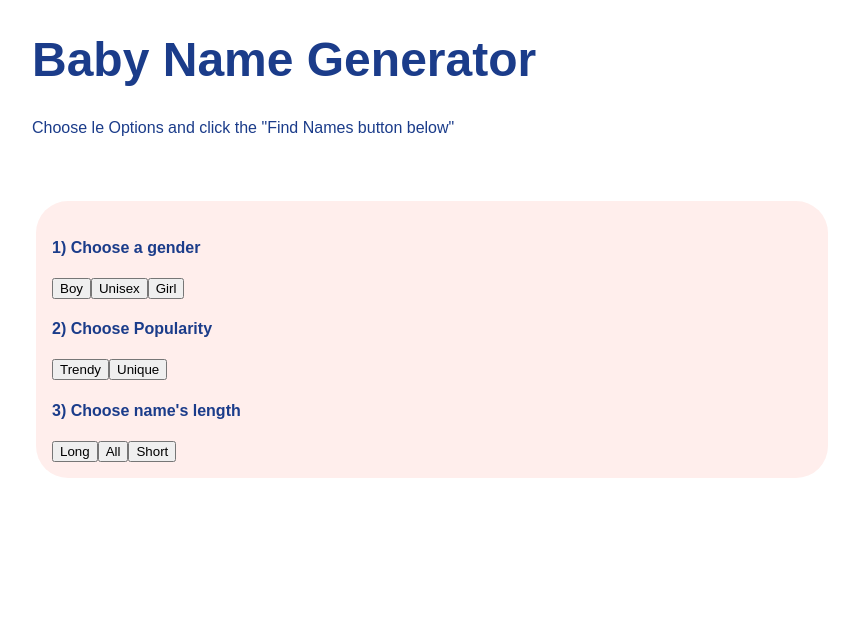
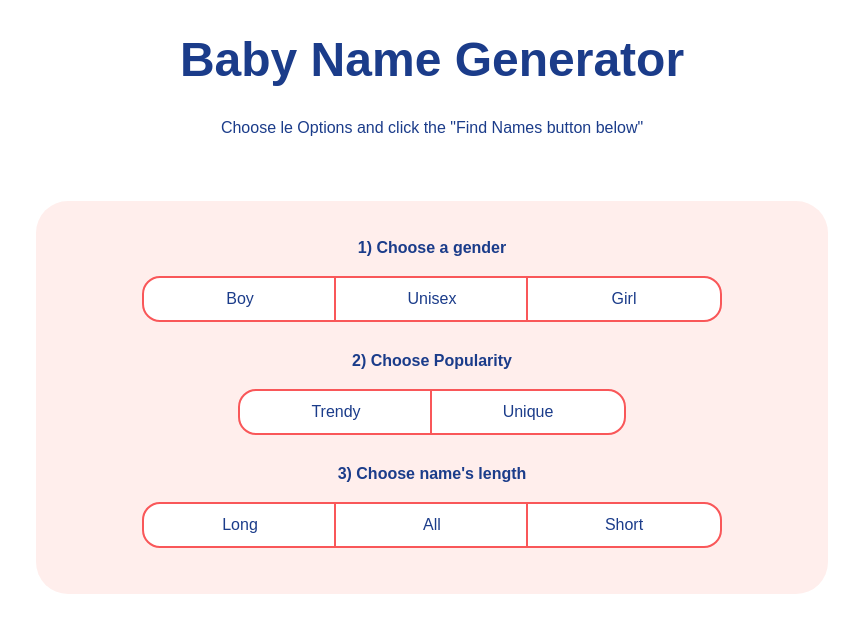
Before and after one commit to Yaasir024/Baby-Name-Generator, a Nuxt app: page / in a window 1280 px wide. Shown: the top 632 px of the page, without its empty margins (208-1067 px from the left). Built offline with nearby package versions, Linux system fonts and the light colour scheme.

Commit message:
Wrapped up styling

```diff
--- a/app.vue
+++ b/app.vue
@@ -6,24 +6,24 @@
       <div class="option-container">
         <h4>1) Choose a gender</h4>
         <div class="option-buttons">
-          <button>Boy</button>
-          <button>Unisex</button>
-          <button>Girl</button>
+          <button class="option option-left">Boy</button>
+          <button class="option">Unisex</button>
+          <button class="option option-right">Girl</button>
         </div>
       </div>
       <div class="option-container">
         <h4>2) Choose Popularity</h4>
         <div class="option-buttons">
-          <button>Trendy</button>
-          <button>Unique</button>
+          <button class="option option-left">Trendy</button>
+          <button class="option option-right">Unique</button>
         </div>
       </div>
       <div class="option-container">
         <h4>3) Choose name's length</h4>
         <div class="option-buttons">
-          <button>Long</button>
-          <button>All</button>
-          <button>Short</button>
+          <button class="option option-left">Long</button>
+          <button class="option">All</button>
+          <button class="option option-right">Short</button>
         </div>
       </div>
     </div>
@@ -35,6 +35,7 @@
   color: rgb(27,60,138);
   max-width: 50rem;
   margin: 0 auto;
+  text-align: center;
 }
 .container h1 {
   font-size: 3rem;
@@ -49,4 +50,24 @@
   margin-top: 4rem;
   position: relative;
 }
+.option-container {
+  margin-bottom: 2rem;
+}
+.option {
+  background: white;
+  outline: 0.15rem solid rgb(249,87,89);
+  border: none;
+  padding: 0.75rem;
+  width: 12rem;
+  font-size: 1rem;
+  color: rgb(27,60,138);
+  cursor: pointer;
+  font-weight: 200;
+}
+.option-left {
+  border-radius: 1rem 0 0 1rem;
+}
+.option-right {
+  border-radius: 0 1rem 1rem 0;
+}
 </style>
```
